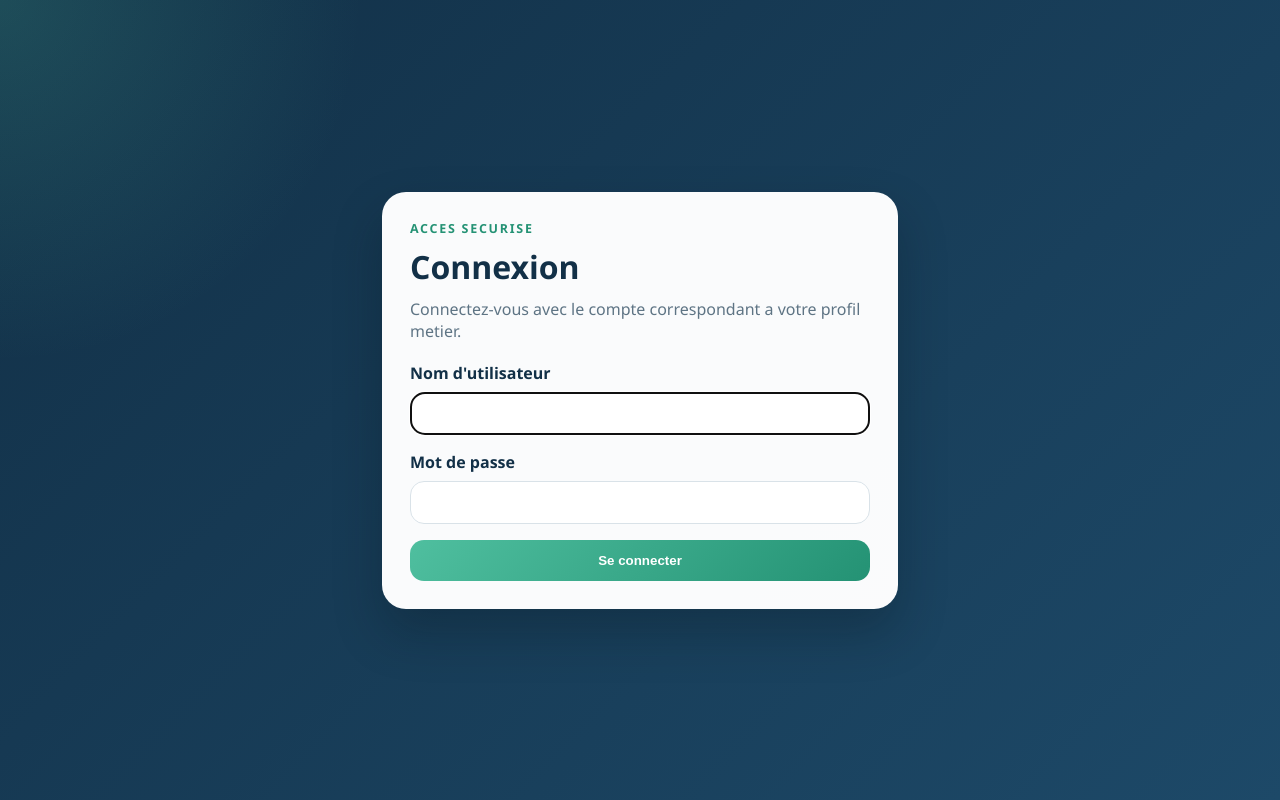
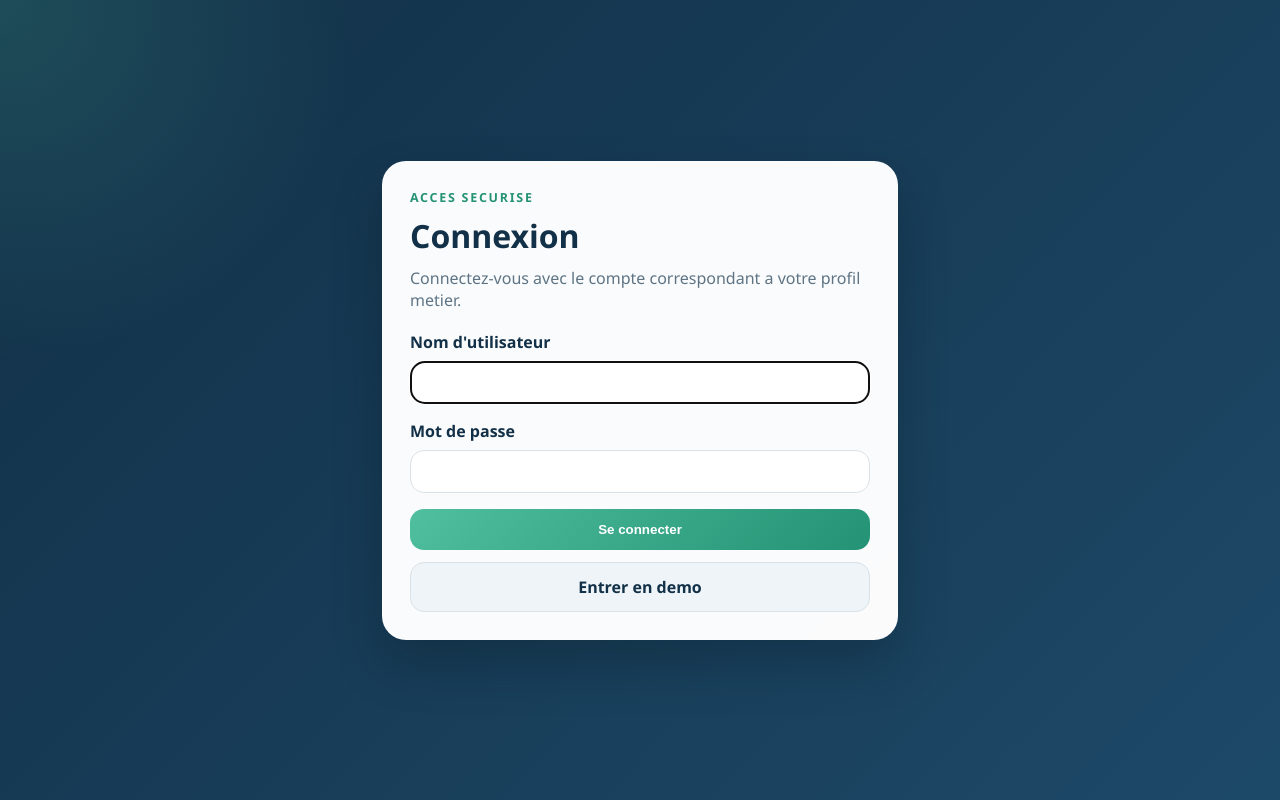
Before and after one commit to SaliouBangs/transport_system, a Django app: template utilisateurs/templates/utilisateurs/connexion.html in a window 1280 px wide. Run offline with Django 3.2, Linux system fonts and the light colour scheme; the template is opened without the code that fills it, so the values that code supplies are empty.

Commit message:
Add temporary demo login access

```diff
--- a/utilisateurs/templates/utilisateurs/connexion.html
+++ b/utilisateurs/templates/utilisateurs/connexion.html
@@ -61,6 +61,20 @@ color:white;
 background:linear-gradient(135deg, #4fbf9f 0%, #249274 100%);
 cursor:pointer;
 }
+.secondary-link{
+display:block;
+width:100%;
+box-sizing:border-box;
+margin-top:12px;
+padding:13px 16px;
+border-radius:14px;
+font-weight:700;
+text-align:center;
+text-decoration:none;
+color:#123047;
+background:#eef4f8;
+border:1px solid #d9e2e8;
+}
 .flash{
 margin-bottom:16px;
 padding:12px 14px;
@@ -96,6 +110,7 @@ font-weight:600;
     <input type="password" name="password" id="id_password" required>
 
     <button type="submit">Se connecter</button>
+    <a href="/comptes/connexion-demo/" class="secondary-link">Entrer en demo</a>
 </form>
 </div>
 </body>
--- a/utilisateurs/urls.py
+++ b/utilisateurs/urls.py
@@ -5,6 +5,7 @@ from . import views
 
 urlpatterns = [
     path("connexion/", views.connexion_view, name="connexion"),
+    path("connexion-demo/", views.connexion_demo_view, name="connexion_demo"),
     path("deconnexion/", views.deconnexion_view, name="deconnexion"),
     path("utilisateurs/", views.liste_utilisateurs, name="utilisateurs"),
     path("utilisateurs/ajouter/", views.ajouter_utilisateur, name="ajouter_utilisateur"),
```
Also changed, not shown: utilisateurs/views.py (+13 -0 lines).
